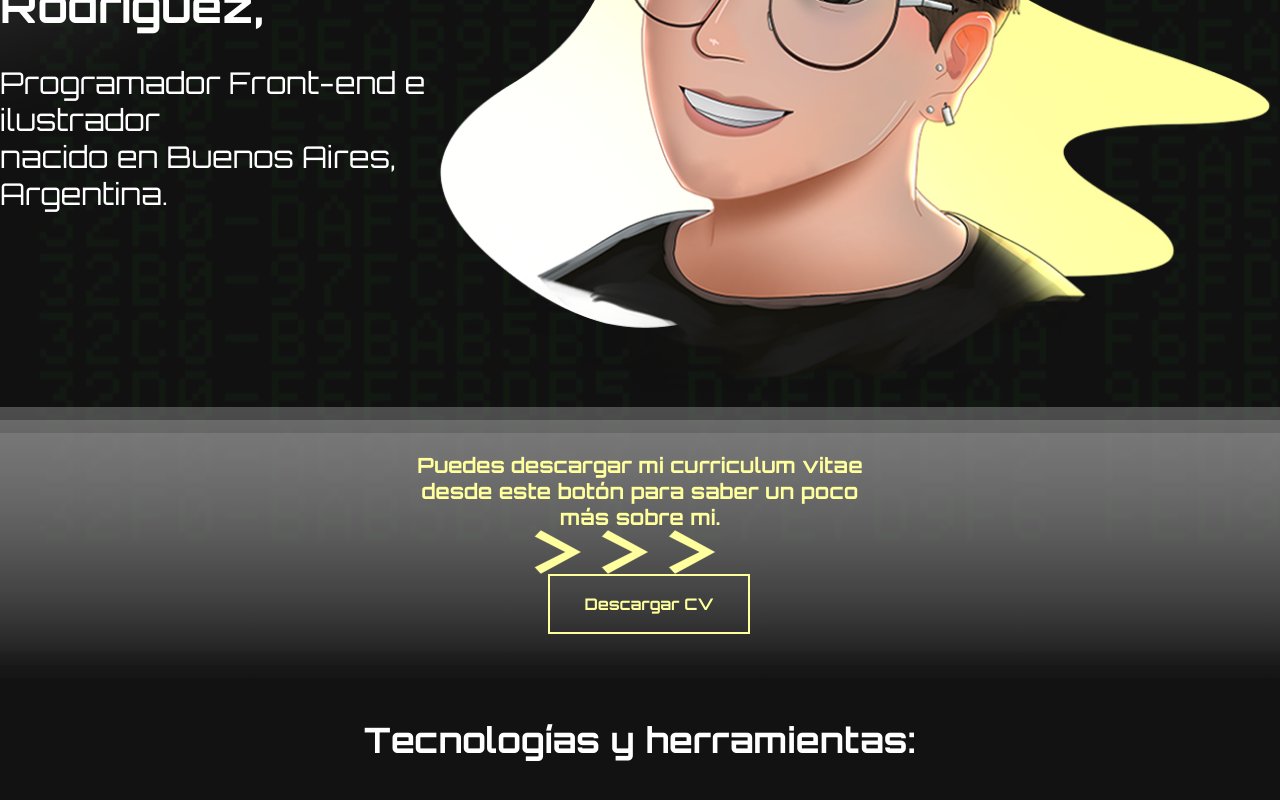
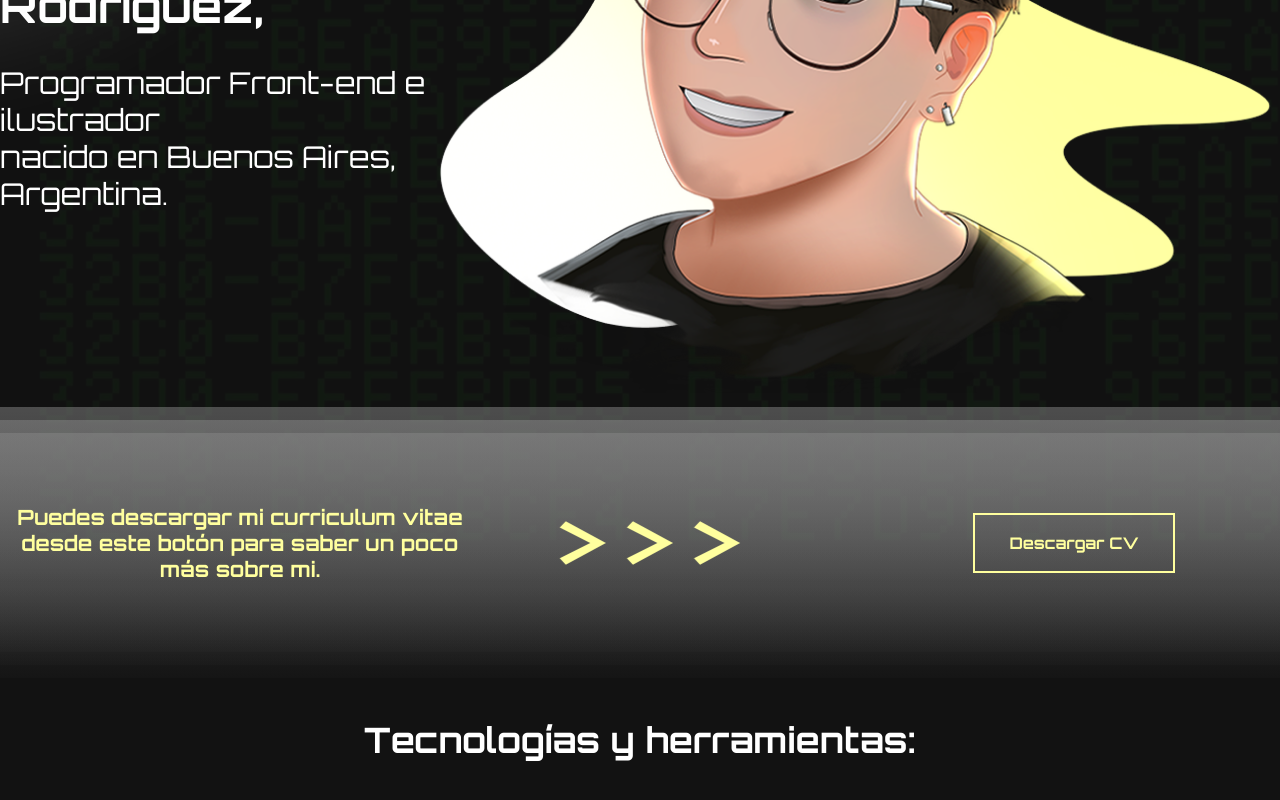
Before and after one commit to JoaquinAdan/portafoliodejoa, a React (Create React App) app: page / in a window 1280 px wide. Shown: the part 418-1218 px from the top of the page. Built offline with nearby package versions, Linux system fonts and the light colour scheme.

Commit message:
responsive laptop 2

```diff
--- a/src/mediaqueryslaptop.css
+++ b/src/mediaqueryslaptop.css
@@ -3,8 +3,6 @@
   .cv-1 {
     width: 1460px;
     height: 271px;
-    display: flex;
-    flex-direction: column;
   }
   .cv-2 {
     width: 1480px;
```
